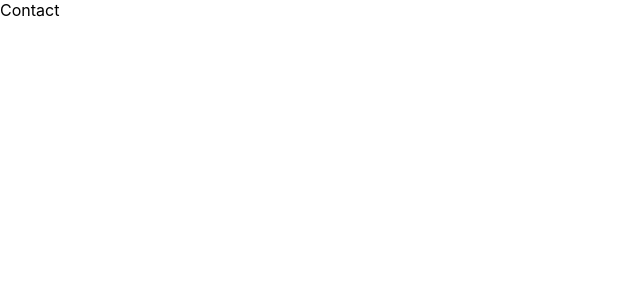
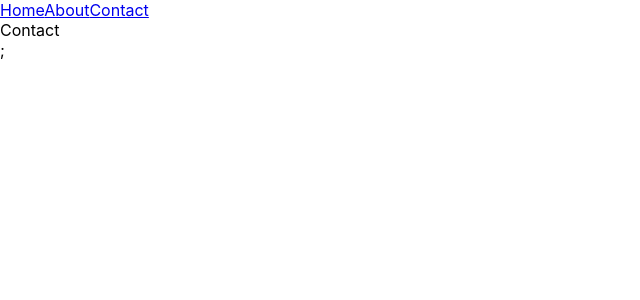
Before and after one commit to khushi-tripathi/routes-redux-concept, a React (Create React App) app: page /contact in a window 1280 px wide. Shown: the top 300 px of the page, without its empty margins (0-640 px from the left). Built offline with nearby package versions, Linux system fonts and the light colour scheme.

Commit message:
Summary: Added Link from the react router

```diff
--- a/src/App.js
+++ b/src/App.js
@@ -1,5 +1,6 @@
 import "./App.css";
 import {
+  BrowserRouter,
   createBrowserRouter,
   createRoutesFromElements,
   Route,
@@ -9,35 +10,39 @@ import Home from "./pages.js/Home";
 import About from "./pages.js/About";
 import Contact from "./pages.js/Contact";
 import { RouterProvider } from "react-router/dom";
+import NavBar from "./Components/NavBar";
 
 function App() {
   // another way to do the same thing means create routes with the help of routes.
-  const routes = createRoutesFromElements(
-    <>
-      <Route path="/" element={<Home />} />
-      <Route path="/about" element={<About />} />
-      <Route path="/contact" element={<Contact />} />
-    </>
-  );
-  const router = createBrowserRouter(routes);
+  // const routes = createRoutesFromElements(
+  //   <>
+  //     <Route path="/" element={<Home />} />
+  //     <Route path="/about" element={<About />} />
+  //     <Route path="/contact" element={<Contact />} />
+  //   </>
+  // );
+  // const router = createBrowserRouter(routes);
 
   // creating route directly
-  // const router = createBrowserRouter([
-  //   {
-  //     path: "/",
-  //     element: <Home />,
-  //   },
-  //   {
-  //     path: "/about",
-  //     element: <About />,
-  //   },
-  //   {
-  //     path: "/contact",
-  //     element: <Contact />,
-  //   },
-  // ]);
+  const router = createBrowserRouter([
+    {
+      path: "/",
+      element: <Home />,
+    },
+    {
+      path: "/about",
+      element: <About />,
+    },
+    {
+      path: "/contact",
+      element: <Contact />,
+    },
+  ]);
   return (
     <>
+      {/* <BrowserRouter>
+        <NavBar />
+      </BrowserRouter> */}
       <RouterProvider router={router} />
     </>
   );
--- a/src/Components/NavBar.js
+++ b/src/Components/NavBar.js
@@ -1,11 +1,12 @@
 import React from "react";
+import { Link } from "react-router";
 
 function NavBar() {
   return (
     <div>
-      <button> Home</button>
-      <button>About </button>
-      <button>Contact</button>
+      <Link to="/">Home</Link>
+      <Link to="/about">About</Link>
+      <Link to="/contact">Contact</Link>
     </div>
   );
 }
--- a/src/pages.js/About.js
+++ b/src/pages.js/About.js
@@ -1,7 +1,13 @@
 import React from "react";
+import NavBar from "../Components/NavBar";
 
 function About() {
-  return <div>About</div>;
+  return (
+    <>
+      <NavBar />
+      <div>About</div>;
+    </>
+  );
 }
 
 export default About;
--- a/src/pages.js/Contact.js
+++ b/src/pages.js/Contact.js
@@ -1,7 +1,13 @@
 import React from "react";
+import NavBar from "../Components/NavBar";
 
 function Contact() {
-  return <div>Contact</div>;
+  return (
+    <>
+      <NavBar />
+      <div>Contact</div>;
+    </>
+  );
 }
 
 export default Contact;
--- a/src/pages.js/Home.js
+++ b/src/pages.js/Home.js
@@ -1,7 +1,12 @@
 import React from "react";
 
 function Home() {
-  return <div>Home</div>;
+  return (
+    <>
+      <NavBar />
+      <div>Home</div>;
+    </>
+  );
 }
 
 export default Home;
```
